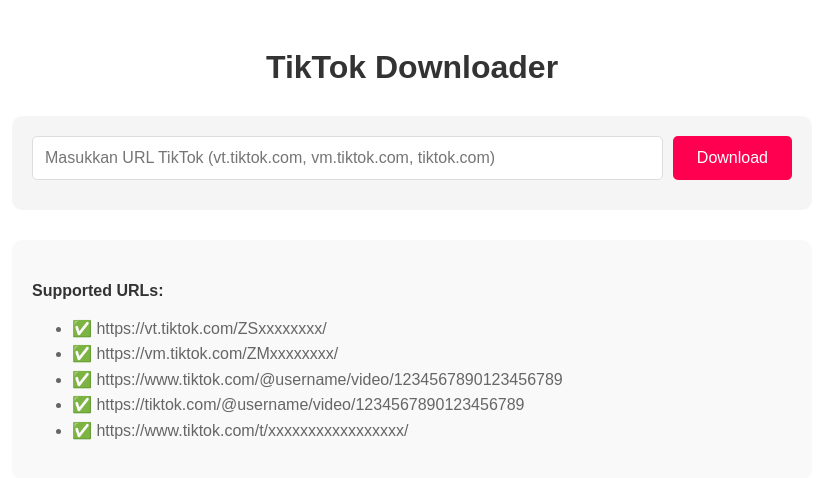
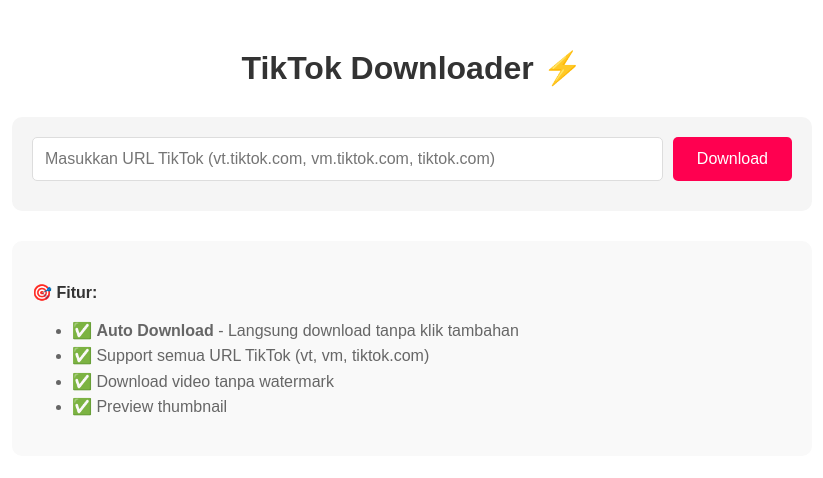
Before and after one commit to KY-DEV1/Tiktok-downloader, a Next.js app: page / in a window 1280 px wide. Shown: the top 478 px of the page, without its empty margins (228-1051 px from the left). Built offline with nearby package versions, Linux system fonts and the light colour scheme.

Commit message:
Update index.tsx

```diff
--- a/pages/index.tsx
+++ b/pages/index.tsx
@@ -1,4 +1,4 @@
-import { useState } from 'react';
+import { useState, useEffect } from 'react';
 import axios from 'axios';
 
 interface DownloadData {
@@ -15,6 +15,13 @@ export default function TikTokDownloader() {
   const [error, setError] = useState('');
   const [downloadData, setDownloadData] = useState<DownloadData | null>(null);
 
+  // AUTO DOWNLOAD ketika downloadData berubah
+  useEffect(() => {
+    if (downloadData && downloadData.url) {
+      autoDownloadFile(downloadData.url, downloadData.type);
+    }
+  }, [downloadData]);
+
   const handleDownload = async () => {
     if (!url.trim()) {
       setError('Masukkan URL TikTok');
@@ -30,6 +37,7 @@ export default function TikTokDownloader() {
 
       if (response.data.success) {
         setDownloadData(response.data.data);
+        // Download akan otomatis trigger via useEffect
       } else {
         setError(response.data.error || 'Gagal mengambil data');
       }
@@ -40,35 +48,59 @@ export default function TikTokDownloader() {
     }
   };
 
-  const handleDownloadFile = (downloadUrl: string, filename: string) => {
-  // Validasi URL sebelum download
+  // FUNCTION AUTO DOWNLOAD
+  const autoDownloadFile = async (downloadUrl: string, type: 'video' | 'image' | 'audio') => {
+    try {
+      console.log('Starting auto download:', downloadUrl);
+
+      // Validasi URL
       if (!downloadUrl || !downloadUrl.startsWith('http')) {
         setError('URL download tidak valid');
         return;
       }
 
-  console.log('Downloading:', downloadUrl);
+      const fileExtension = type === 'video' ? 'mp4' : type === 'audio' ? 'mp3' : 'jpg';
+      const filename = `tiktok-${Date.now()}.${fileExtension}`;
 
-  // Solusi SIMPLE - langsung buka di tab baru
-  const newTab = window.open(downloadUrl, '_blank');
+      // Method 1: Fetch dan download blob (LEBIH RELIABLE)
+      const response = await fetch(downloadUrl);
+      if (!response.ok) {
+        throw new Error('Failed to fetch video');
+      }
 
-  if (!newTab) {
-    // Jika popup diblokir, buat link download
+      const blob = await response.blob();
+      const blobUrl = URL.createObjectURL(blob);
+
+      // Create invisible link dan trigger download
       const a = document.createElement('a');
-    a.href = downloadUrl;
+      a.href = blobUrl;
       a.download = filename;
-    a.target = '_blank';
       a.style.display = 'none';
+
       document.body.appendChild(a);
       a.click();
       document.body.removeChild(a);
+
+      // Cleanup
+      setTimeout(() => {
+        URL.revokeObjectURL(blobUrl);
+      }, 1000);
+
+      console.log('Auto download completed');
+
+    } catch (err: any) {
+      console.error('Auto download error:', err);
+
+      // FALLBACK: Buka di tab baru
+      console.log('Trying fallback: open in new tab');
+      window.open(downloadUrl, '_blank');
     }
   };
 
   return (
     <div style={{ maxWidth: '800px', margin: '0 auto', padding: '20px', fontFamily: 'Arial, sans-serif' }}>
       <h1 style={{ textAlign: 'center', color: '#333', marginBottom: '30px' }}>
-        TikTok Downloader
+        TikTok Downloader ⚡
       </h1>
 
       <div style={{ background: '#f5f5f5', padding: '20px', borderRadius: '10px', marginBottom: '20px' }}>
@@ -119,7 +151,7 @@ export default function TikTokDownloader() {
 
       {downloadData && (
         <div style={{ background: 'white', padding: '20px', borderRadius: '10px', boxShadow: '0 2px 10px rgba(0,0,0,0.1)' }}>
-          <h3 style={{ marginBottom: '15px', color: '#333' }}>Hasil Download</h3>
+          <h3 style={{ marginBottom: '15px', color: '#333' }}>✅ Download Berhasil!</h3>
 
           {downloadData.thumbnail && (
             <div style={{ marginBottom: '15px' }}>
@@ -137,10 +169,7 @@ export default function TikTokDownloader() {
 
           <div style={{ display: 'flex', gap: '10px', flexWrap: 'wrap' }}>
             <button
-              onClick={() => handleDownloadFile(
-                downloadData.url,
-                `tiktok-${Date.now()}.${downloadData.type === 'video' ? 'mp4' : downloadData.type === 'audio' ? 'mp3' : 'jpg'}`
-              )}
+              onClick={() => autoDownloadFile(downloadData.url, downloadData.type)}
               style={{
                 padding: '10px 20px',
                 background: '#00f2ea',
@@ -151,7 +180,7 @@ export default function TikTokDownloader() {
                 fontSize: '14px'
               }}
             >
-              Download {downloadData.type === 'video' ? 'Video' : downloadData.type === 'audio' ? 'Audio' : 'Foto'}
+              ⬇️ Download Ulang
             </button>
 
             <a
@@ -167,7 +196,7 @@ export default function TikTokDownloader() {
                 fontSize: '14px'
               }}
             >
-              Buka di Tab Baru
+              🔗 Buka di Tab Baru
             </a>
           </div>
 
@@ -176,17 +205,20 @@ export default function TikTokDownloader() {
               {downloadData.title}
             </p>
           )}
+
+          <p style={{ marginTop: '10px', color: '#00a000', fontSize: '14px' }}>
+            ⚡ Video sedang didownload otomatis...
+          </p>
         </div>
       )}
 
       <div style={{ marginTop: '30px', padding: '20px', background: '#f9f9f9', borderRadius: '10px' }}>
-        <h4 style={{ color: '#333', marginBottom: '10px' }}>Supported URLs:</h4>
+        <h4 style={{ color: '#333', marginBottom: '10px' }}>🎯 Fitur:</h4>
         <ul style={{ color: '#666', lineHeight: '1.6' }}>
-          <li>✅ https://vt.tiktok.com/ZSxxxxxxxx/</li>
-          <li>✅ https://vm.tiktok.com/ZMxxxxxxxx/</li>
-          <li>✅ https://www.tiktok.com/@username/video/1234567890123456789</li>
-          <li>✅ https://tiktok.com/@username/video/1234567890123456789</li>
-          <li>✅ https://www.tiktok.com/t/xxxxxxxxxxxxxxxxx/</li>
+          <li>✅ <strong>Auto Download</strong> - Langsung download tanpa klik tambahan</li>
+          <li>✅ Support semua URL TikTok (vt, vm, tiktok.com)</li>
+          <li>✅ Download video tanpa watermark</li>
+          <li>✅ Preview thumbnail</li>
         </ul>
       </div>
     </div>
```
Lines whose indentation alone changed are shown as unchanged.
